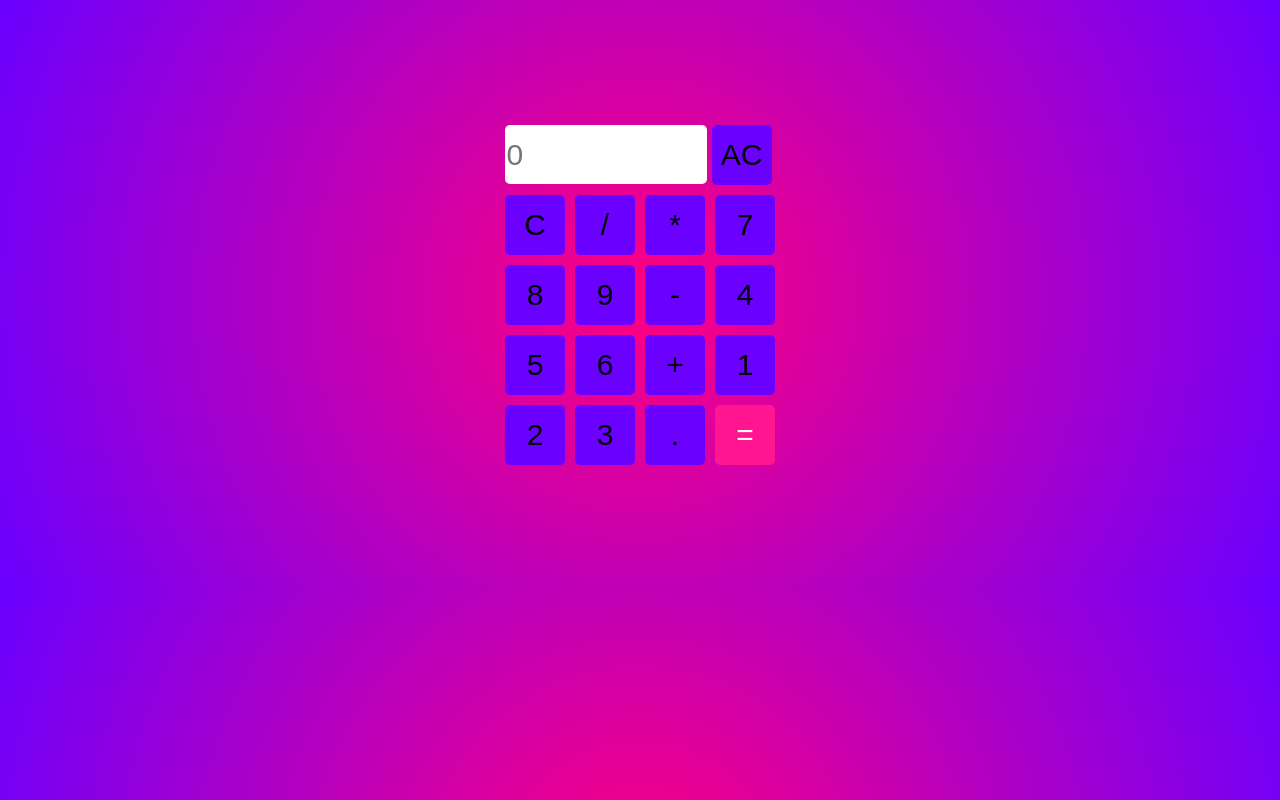
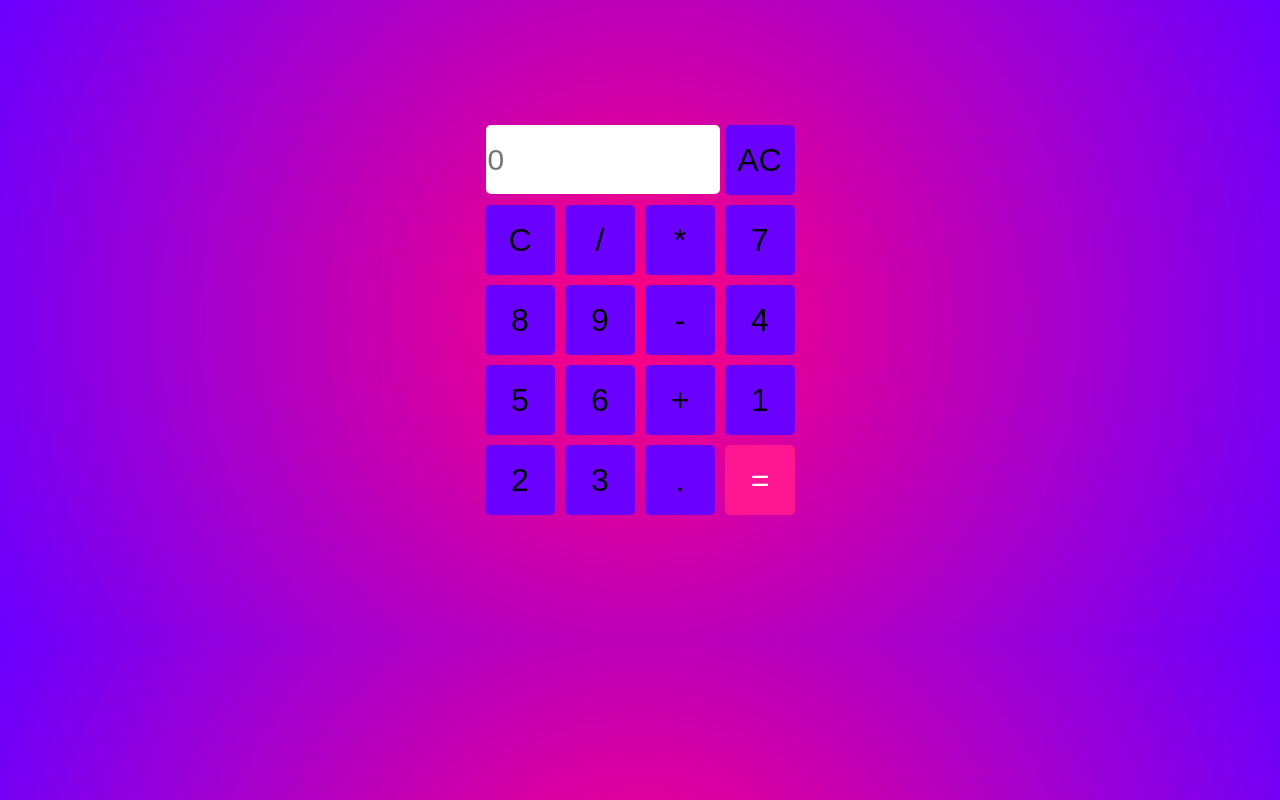
Before and after one commit to MaratFront/Calculator, a plain HTML site: page index.html in a window 1280 px wide. Drawn offline with Linux system fonts and the light colour scheme.

Commit message:
Update style.css

```diff
--- a/style.css
+++ b/style.css
@@ -13,9 +13,9 @@ body{
   flex-wrap: wrap;
 }
 .calculator button {
-  width: 60px;
-  height: 60px;
-  font-size: 30px;
+  width: 70px;
+  height: 70px;
+  font-size: 32px;
   border-radius: 5px;
   border: none;
   background-color: #f1f1f1;
@@ -25,8 +25,8 @@ body{
 }
 
 .calculator #screen {
-  width: 198px;
-  height: 57px;
+  width: 230px;
+  height: 67px;
   font-size: 30px;
   border-radius: 5px;
   border: none;
@@ -34,8 +34,7 @@ body{
   background-color: #fff;
   color: #000;
   text-align: left;
-  margin-left: 1px;
-
+  margin-left: 5px;
 }
 
 .calculator .number {
```
